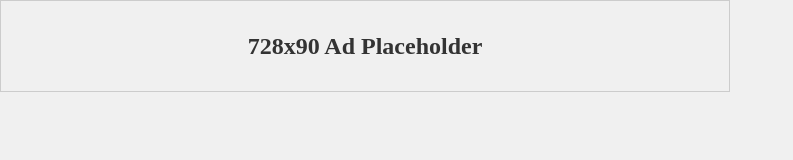
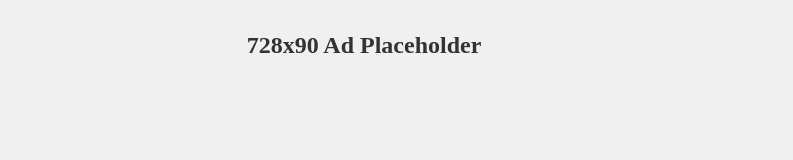
Before and after one commit to bwnodak/paapi-demo, a website: page public/ads/ad-728x90.html in a window 1280 px wide. Shown: the full height of the page, 0-793 px from the left. Drawn offline with Linux system fonts and the light colour scheme.

Commit message:
Fix border issue with sample ads

```diff
--- a/public/ads/ad-728x90.html
+++ b/public/ads/ad-728x90.html
@@ -14,7 +14,7 @@
       width: 728px;
       height: 90px;
       background-color: #f0f0f0;
-      border: 1px solid #ccc;
+      border: 0;
     }
     h1 {
       font-size: 24px;
```
Also changed, not shown: public/ads/ad-300x250.html (+1 -1 lines).
